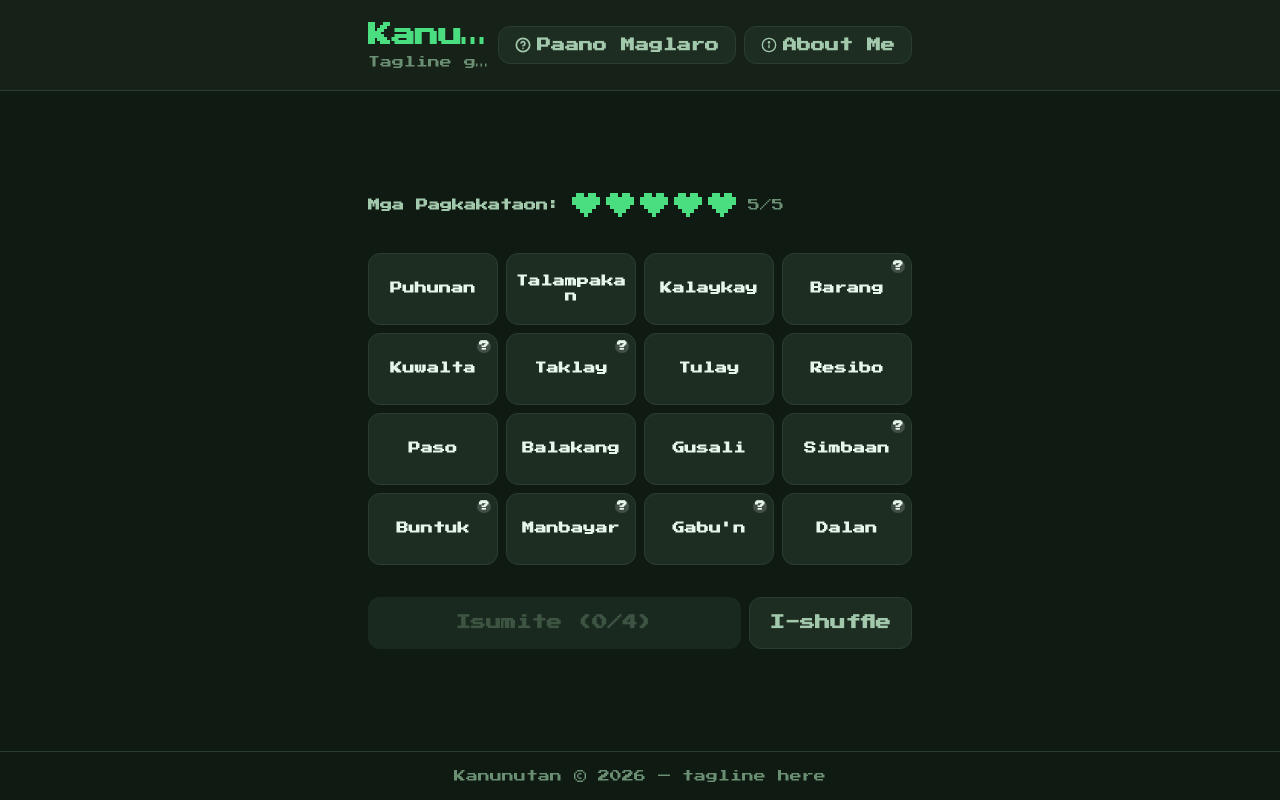
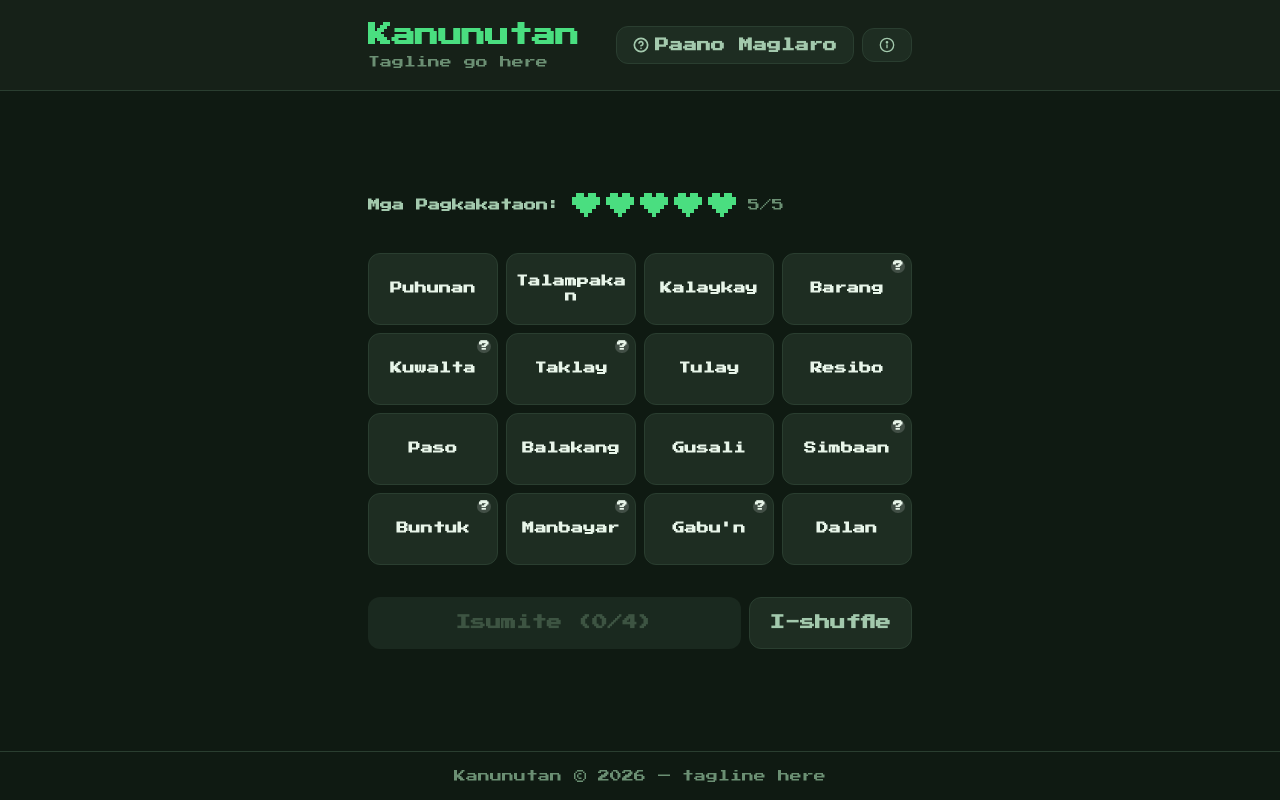
Before and after one commit to Lieralone/practice, a Next.js app: page / in a window 1280 px wide. Built offline with nearby package versions, Linux system fonts and the light colour scheme.

Commit message:
Update header.tsx

```diff
--- a/components/header.tsx
+++ b/components/header.tsx
@@ -62,7 +62,6 @@ export default function Header() {
               <line x1="12" y1="16" x2="12" y2="12" />
               <circle cx="12" cy="8" r="1" />
             </svg>
-            <span className="hidden sm:inline">About Me</span>
           </Link>
         </nav>
       </div>
```
